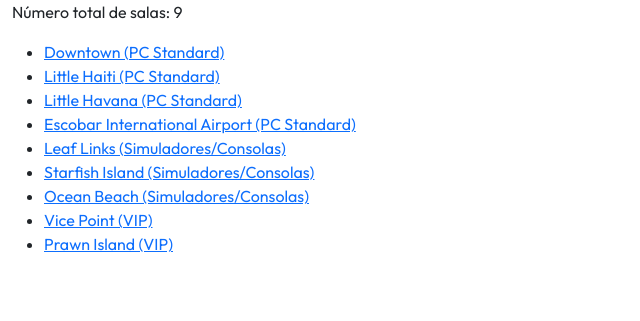
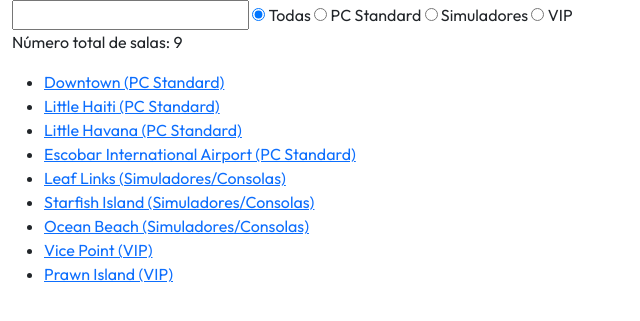
Before and after one commit to pmirofortes/Grup3_DAW2_PJ1_GamingCenter, a PHP site: page /views/main.php in a window 1280 px wide. Shown: the part 78-399 px from the top of the page, without its empty margins (0-640 px from the left). Run offline with PHP 8.4, Linux system fonts and the light colour scheme; the visitor is signed in with stand-in values (Sample User, id 1); data comes from the database, SQL or seed files in the repository.

Commit message:
feat: filtrar salas por tipo y buscar por nombre
Formulario con radios de tipo de sala y un buscador (?tipo= y ?q=). El filtrado se hace en PHP, y los enlaces a cada sala mantienen el filtro aplicado.

```diff
--- a/views/main.php
+++ b/views/main.php
@@ -47,6 +47,30 @@ foreach ($filas as $fila) {
     }
 }
 
+// Filtro por tipo de sala (?tipo=...). Clave = valor en la BD, valor = texto del radio
+$tipos = [
+    'PC Standard'          => 'PC Standard',
+    'Simuladores/Consolas' => 'Simuladores',
+    'VIP'                  => 'VIP',
+];
+$tipo = $_GET['tipo'] ?? '';
+if (!isset($tipos[$tipo])) {
+    $tipo = ''; // Todas
+}
+
+// Búsqueda por nombre de sala (?q=...)
+$busqueda = trim($_GET['q'] ?? '');
+
+$salasFiltradas = [];
+foreach ($salas as $id => $sala) {
+    $coincideTipo = $tipo === '' || $sala['tipo'] === $tipo;
+    $coincideNombre = $busqueda === '' || mb_stripos($sala['nombre'], $busqueda) !== false;
+
+    if ($coincideTipo && $coincideNombre) {
+        $salasFiltradas[$id] = $sala;
+    }
+}
+
 // Sala abierta en el panel derecho (?id_sala=X)
 $idSala = filter_input(INPUT_GET, 'id_sala', FILTER_VALIDATE_INT);
 $salaAbierta = ($idSala && isset($salas[$idSala])) ? $salas[$idSala] : null;
@@ -84,15 +108,23 @@ $salaAbierta = ($idSala && isset($salas[$idSala])) ? $salas[$idSala] : null;
 
     <div class="container-fluid">
         <div class="row">
+            <!-- Filtro: el nombre se filtra en el navegador al escribir; el tipo se envía al cambiar de opción -->
+            <form id="filtro">
+                <input type="search" id="buscador" name="q" placeholder="Buscar sala..." value="<?= htmlspecialchars($busqueda) ?> " autocomplete="off">
+                <label><input type="radio" name="tipo" value="" <?= $tipo === '' ? 'checked' : '' ?>> Todas</label>
+                <?php foreach ($tipos as $valor => $texto) { ?>
+                    <label><input type="radio" name="tipo" value="<?= $valor ?>" <?= $tipo === $valor ? 'checked' : '' ?>> <?= $texto ?></label>
+                <?php } ?>
+            </form>
 
             <!-- IZQUIERDA (66%): salas -->
             <div class="col-lg-8">
                 <p>Número total de salas: <?= $totalSalas ?></p>
 
                 <ul>
-                    <?php foreach ($salas as $id => $sala) { ?>
+                    <?php foreach ($salasFiltradas as $id => $sala) { ?>
                         <li>
-                            <a href="?id_sala=<?= $id ?>">
+                            <a href="?tipo=<?= urlencode($tipo) ?>&q=<?= urlencode($busqueda) ?>&id_sala=<?= $id ?>">
                                 <?= htmlspecialchars($sala['nombre']) ?> (<?= htmlspecialchars($sala['tipo']) ?>)
                             </a>
                         </li>
@@ -156,6 +188,5 @@ $salaAbierta = ($idSala && isset($salas[$idSala])) ? $salas[$idSala] : null;
 
         </div>
     </div>
-
 </body>
 </html>
```
